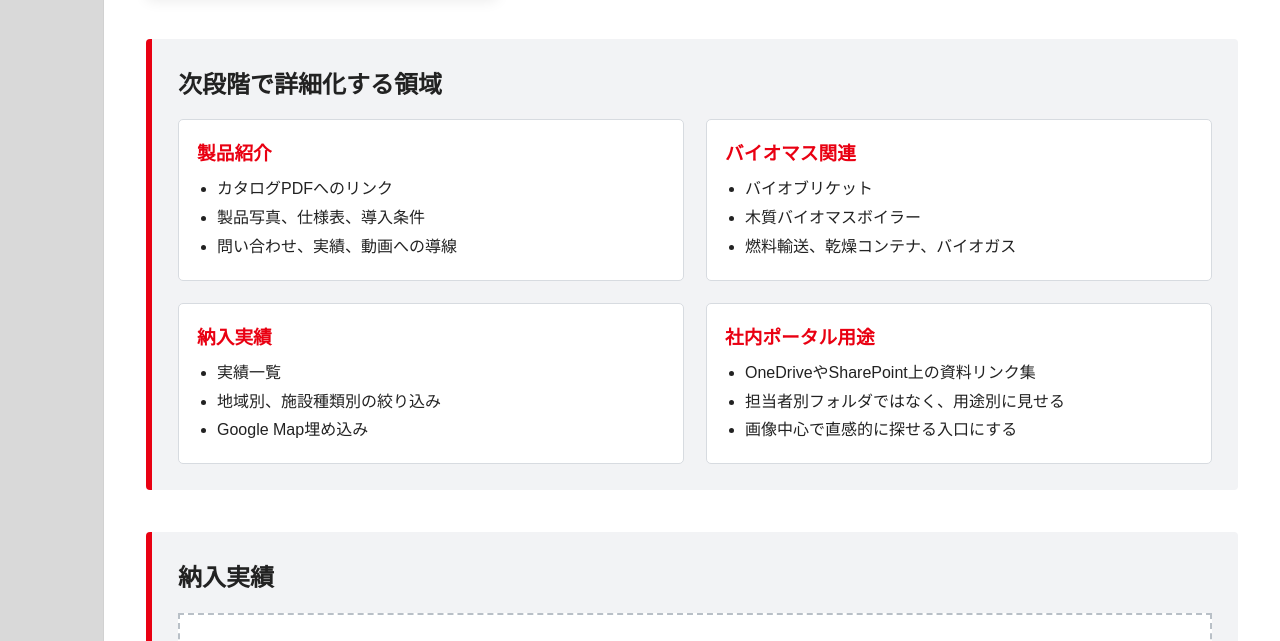
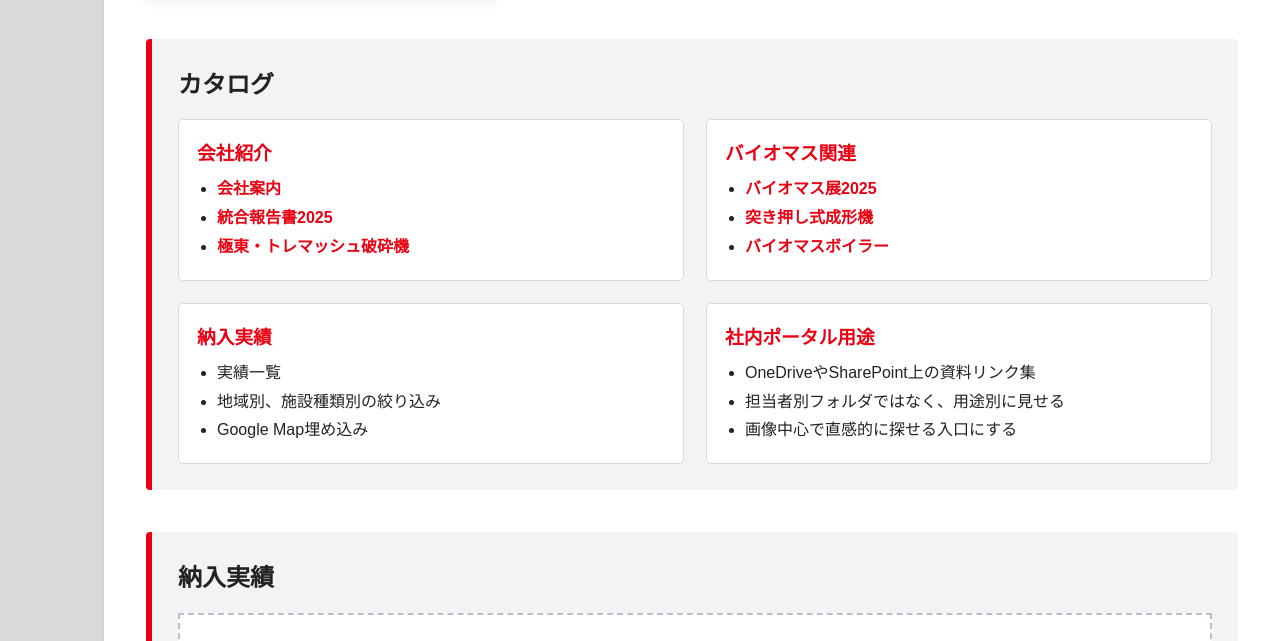
Before and after one commit to nii25540-art/environment-portal, a plain HTML site: page index.html in a window 1280 px wide. Shown: the part 3396-4037 px from the top of the page. Drawn offline with Linux system fonts and the light colour scheme.

Commit message:
Add files via upload

```diff
--- a/index.html
+++ b/index.html
@@ -265,6 +265,8 @@
     }
     .detail-item h3 { margin: 0 0 10px; color: var(--brand-red); }
     .detail-item ul { margin: 0; padding-left: 20px; line-height: 1.8; }
+    .detail-item a  { color: #e90012; font-weight: bold; text-decoration:none; }
+    .detail-item a:hover{ text-decoration:underline; }
 
     /* Google Map予定地 */
     .map-placeholder {
@@ -499,22 +501,54 @@
       </section>
 
       <section class="detail-block">
-        <h2>次段階で詳細化する領域</h2>
+        <h2>カタログ</h2>
         <div class="detail-grid">
           <div class="detail-item">
-            <h3>製品紹介</h3>
-            <ul>
-              <li>カタログPDFへのリンク</li>
-              <li>製品写真、仕様表、導入条件</li>
-              <li>問い合わせ、実績、動画への導線</li>
-            </ul>
-          </div>
+  <h3>会社紹介</h3>
+
+  <ul>
+    <li>
+      <a href="catalogs/会社案内.pdf">
+        会社案内
+      </a>
+    </li>
+
+    <li>
+      <a href="catalogs/統合報告書.pdf">
+        統合報告書2025
+      </a>
+    </li>
+
+    <li>
+      <a href="catalogs/破砕機.pdf">
+        極東・トレマッシュ破砕機
+      </a>
+    </li>
+  </ul>
+
+</div>
+
           <div class="detail-item">
             <h3>バイオマス関連</h3>
             <ul>
-              <li>バイオブリケット</li>
-              <li>木質バイオマスボイラー</li>
-              <li>燃料輸送、乾燥コンテナ、バイオガス</li>
+             <li>
+      <a href="catalogs/バイオマス展2025.pdf">
+        バイオマス展2025
+      </a>
+    </li>
+
+    <li>
+      <a href="catalogs/突き押し式成形機.pdf">
+        突き押し式成形機
+      </a>
+    </li>
+
+    <li>
+      <a href="catalogs/バイオマスボイラー.pdf">
+        バイオマスボイラー
+      </a>
+    </li>
+  </ul>
             </ul>
           </div>
           <div class="detail-item">
```
